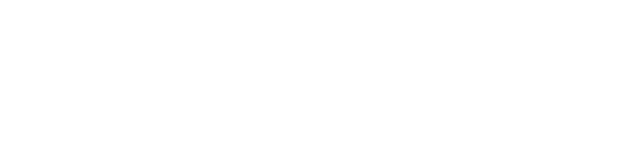
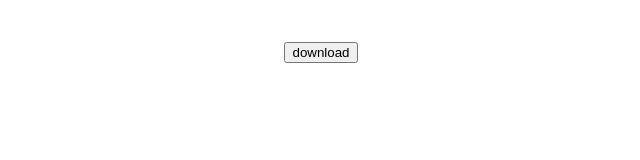
Before and after one commit to PelicanMC/optimization-minecraft-pack, a plain HTML site: page index.html in a window 1280 px wide. Shown: the whole page, without its empty margins (319-959 px from the left). Drawn offline with Linux system fonts and the light colour scheme.

Commit message:
Update index.html

```diff
--- a/index.html
+++ b/index.html
@@ -19,5 +19,6 @@
 <div class="box">
   <img src=""https://img5.goodfon.ru/original/1920x1080/d/17/gorod-minimalizm-reka-otrazhenie-noch-nochnoi-gorod.jpg">
 </div>
+<p style="text-align: center;"><a href="https://github.com/PelicanMC/optimization-minecraft-pack/releases/latest/download/mods.zip"><input name="download" type="button" value="download" /></a></p>
 </body>
 </html>
```
